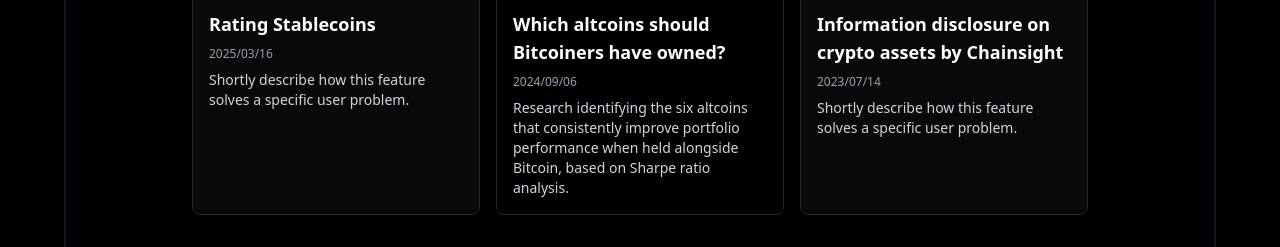
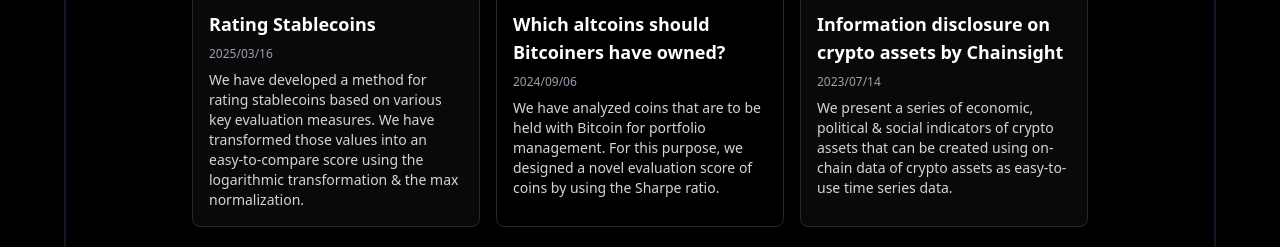
Before and after one commit to horizonx-tech/chainsight-lp-v4, a React (Vite) app: page /Blog in a window 1280 px wide. Shown: the part 553-800 px from the top of the page. Built offline with nearby package versions, Linux system fonts and the light colour scheme; no server answers.

Commit message:
Text changes in Data Indexing and resouces description

```diff
--- a/src/components/main/Features.tsx
+++ b/src/components/main/Features.tsx
@@ -7,7 +7,7 @@ const items = [
     <path d="M25 4.66675C25 6.87589 19.6274 8.66675 13 8.66675C6.37258 8.66675 1 6.87589 1 4.66675M25 4.66675C25 2.45761 19.6274 0.666748 13 0.666748C6.37258 0.666748 1 2.45761 1 4.66675M25 4.66675V23.3334C25 24.3943 23.7357 25.4117 21.4853 26.1618C19.2348 26.912 16.1826 27.3334 13 27.3334C9.8174 27.3334 6.76516 26.912 4.51472 26.1618C2.26428 25.4117 1 24.3943 1 23.3334L1 4.66675" stroke="currentColor"/>
     </svg>
   ),
-  description: "The Base Indexer is responsible for fetching data from the Data Source and indexing it on-chain. We support multiple ingestion strategies for the Base Indexer, allowing a balance between cost, speed & trust. The Advanced Indexer allows for historical analysis & custom computations on that data."
+  description: "The Base Indexer is responsible for fetching data from the Data Source & indexing it on-chain. We support multiple ingestion strategies for the Base Indexer, allowing a balance between cost, speed & trust. The Advanced Indexer allows for historical analysis & custom computations on that data."
  },
   { name: "Oracle Deployment", Icon: (
     <svg width="26" height="26" viewBox="0 0 26 26" fill="none" xmlns="http://www.w3.org/2000/svg">
@@ -81,7 +81,7 @@ const Features = () => {
                                 </div>
                                 <div className='whitespace-nowrap'>{name}</div>
                             </div>
-                            <div className='text-[#FAFAFA] text-sm w-[85%] h-[60px] md:h-[60px]'>
+                            <div className='text-[#FAFAFA] text-sm md:text-[18px] w-[85%] h-[60px] md:h-[60px]'>
                                 {description}
                             </div>
                         </div>
--- a/src/components/main/Resources.tsx
+++ b/src/components/main/Resources.tsx
@@ -10,7 +10,7 @@ const Resources = () => {
       imgSrc: "/resources1.png",
       title: "Rating Stablecoins",
       date: "2025/03/16",
-      description: "Shortly describe how this feature solves a specific user problem.",
+      description: "We have developed a method for rating stablecoins based on various key evaluation measures. We have transformed those values into an easy-to-compare score using the logarithmic transformation & the max normalization.",
       link: "/downloads/20250316_ChainSight_Rating_Stablecoins.pdf"
     },
     {
@@ -18,7 +18,7 @@ const Resources = () => {
       imgSrc: "/resources2.png",
       title: "Which altcoins should Bitcoiners have owned?",
       date: "2024/09/06",
-      description: "Research identifying the six altcoins that consistently improve portfolio performance when held alongside Bitcoin, based on Sharpe ratio analysis.",
+      description: "We have analyzed coins that are to be held with Bitcoin for portfolio management. For this purpose, we designed a novel evaluation score of coins by using the Sharpe ratio.",
       link: "/downloads/20240906_ChainSight_SharpeRatio.pdf"
     },
     {
@@ -26,7 +26,7 @@ const Resources = () => {
       imgSrc: "/resources3.png",
       title: "Information disclosure on crypto assets by Chainsight",
       date: "2023/07/14",
-      description: "Shortly describe how this feature solves a specific user problem.",
+      description: "We present a series of economic, political & social indicators of crypto assets that can be created using on-chain data of crypto assets as easy-to-use time series data.",
       link: "downloads/20230714_ChainSight.pdf"
     },
   ];
```
